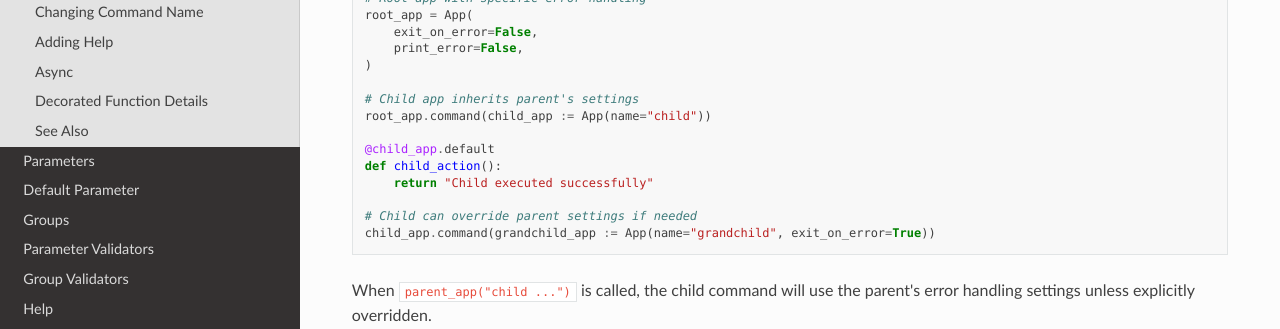
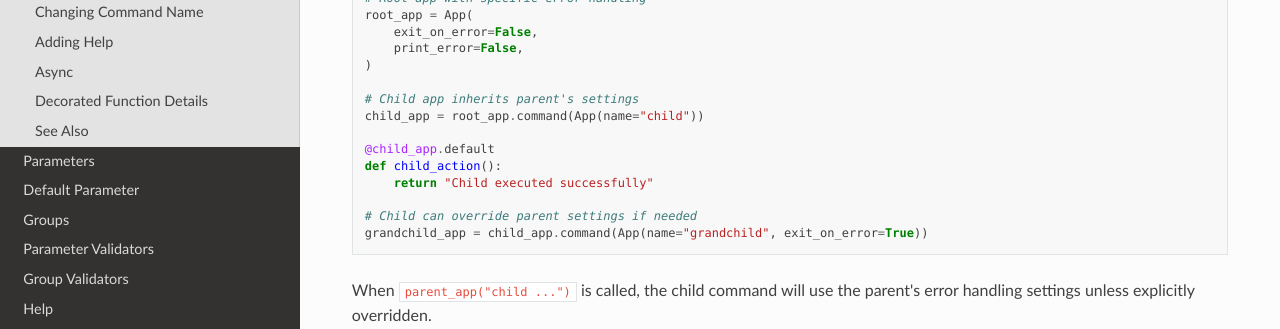
Before and after one commit to BrianPugh/cyclopts, a Sphinx documentation site: the page built from docs/source/commands.rst, in a window 1280 px wide and 900 px high, scrolled down 2656 px. Shown: the part 151-480 px from the top of the window. Built offline with Sphinx 7.4.7 and the Read the Docs theme 3.1.0, drawn with Linux system fonts in a browser that asks for light colours; the version number could not be read and is left out.

Commit message:
remove remaining walrus references.

```diff
--- a/docs/source/commands.rst
+++ b/docs/source/commands.rst
@@ -158,14 +158,14 @@ Subcommands inherit configuration from their parent apps.
    )
 
    # Child app inherits parent's settings
-   root_app.command(child_app := App(name="child"))
+   child_app = root_app.command(App(name="child"))
 
    @child_app.default
    def child_action():
        return "Child executed successfully"
 
    # Child can override parent settings if needed
-   child_app.command(grandchild_app := App(name="grandchild", exit_on_error=True))
+   grandchild_app = child_app.command(App(name="grandchild", exit_on_error=True))
 
 When ``parent_app("child ...")`` is called, the child command will use the parent's
 error handling settings unless explicitly overridden.
```
